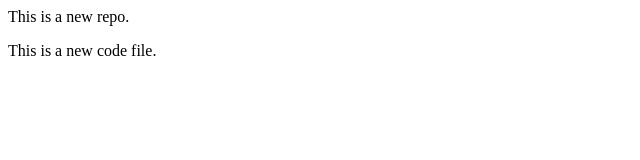
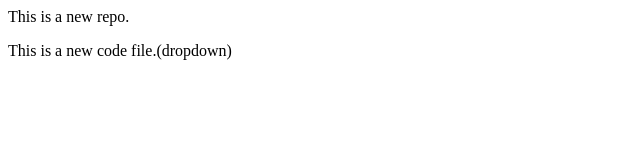
Before and after one commit to sujatatanvixdigitalsolutions-design/localrepo, a plain HTML site: page index.html in a window 1280 px wide. Shown: the full height of the page, 0-640 px from the left. Drawn offline with Linux system fonts and the light colour scheme.

```diff
--- a/index.html
+++ b/index.html
@@ -1,2 +1,2 @@
 <p>This is a new repo.</p>
-<p>This is a new code file.</p>
+<p>This is a new code file.(dropdown)</p>
```
